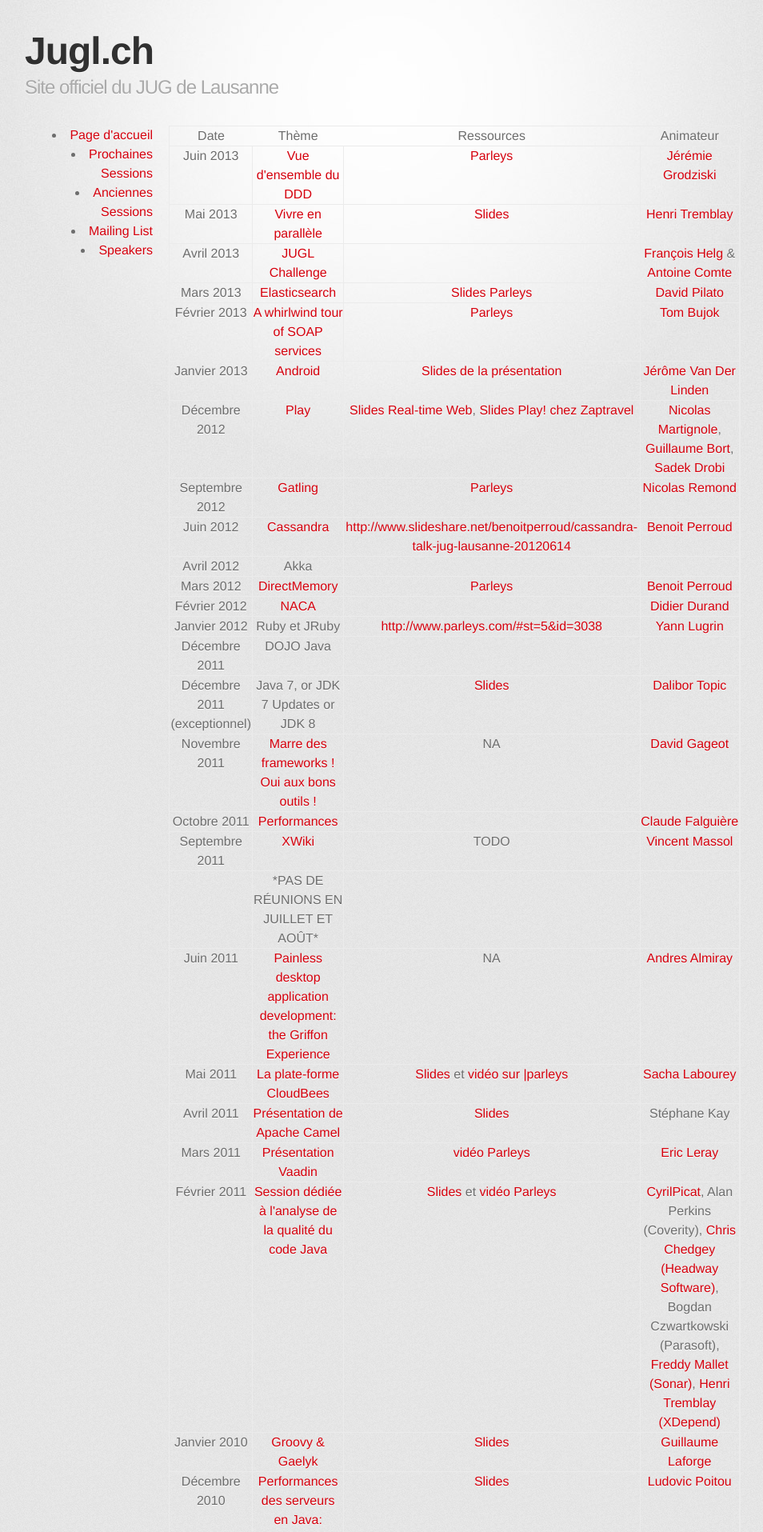
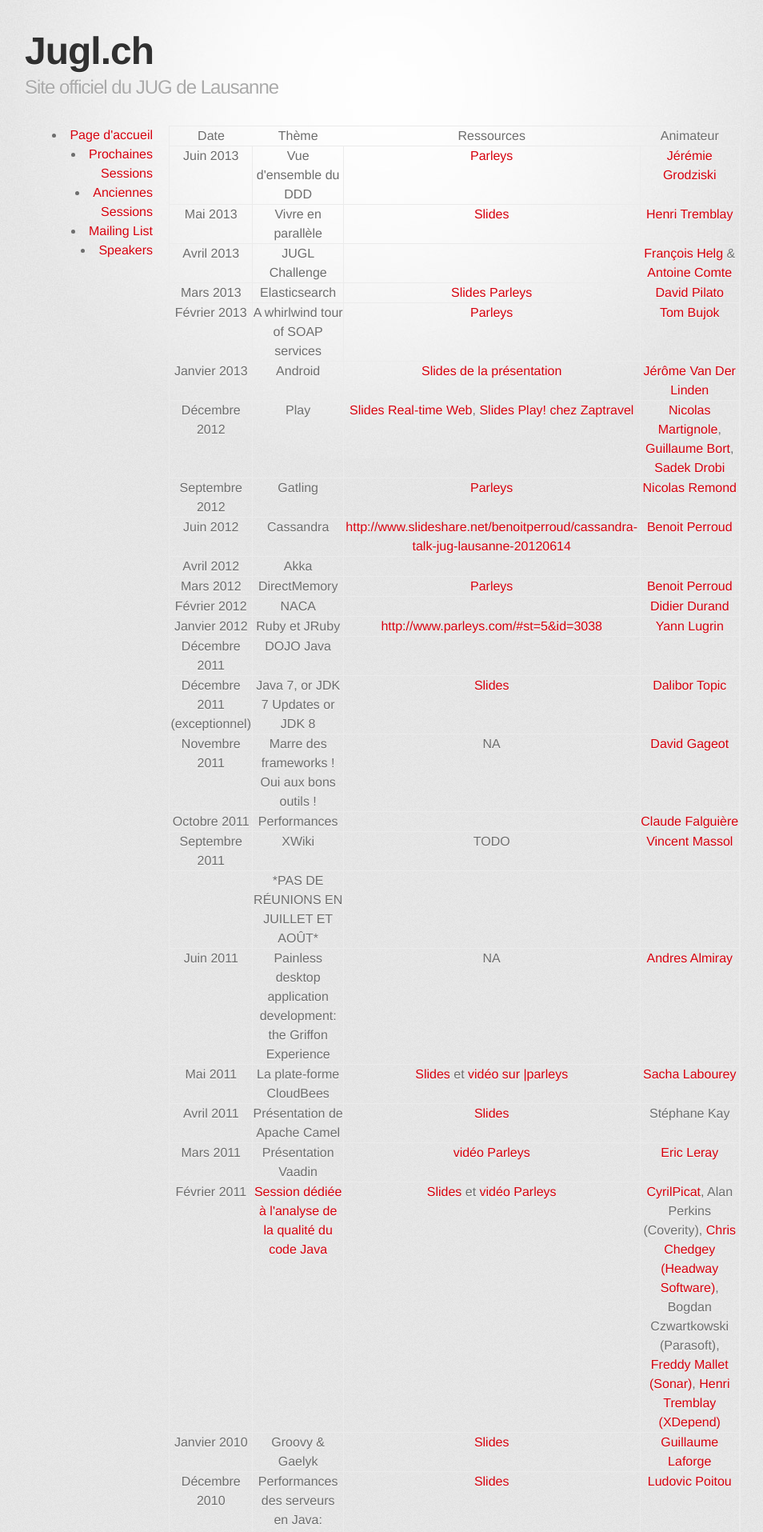
Before and after one commit to JUGLausanne/JUGLausanne.github.io, a Jekyll site: the page built from previous.html, in a window 1280 px wide. Shown: the top 1915 px of the page at 80% size, without its empty margins (159-1113 px from the left). Built offline with Jekyll 4.4.1, drawn with Linux system fonts in a browser that asks for light colours; some web fonts are replaced; Markdown is read by kramdown in place of the engine named in the settings.

Commit message:
Removing broken links to xwiki

```diff
--- a/previous.html
+++ b/previous.html
@@ -20,55 +20,55 @@
 	</tr>
 	<tr>
 		<td>Juin 2013</td>
-		<td><span class="wikilink"><a href="#">Vue d'ensemble du DDD</a></span></td>
+		<td><span class="wikilink">Vue d'ensemble du DDD</span></td>
 		<td><span class="wikiexternallink"><a href="http://www.parleys.com/play/51beda55e4b0d38b54f461b1">Parleys</a></span></td>
 		<td><span class="wikilink"><a href="http://www.grodziski.com/">Jérémie Grodziski</a></span></td>
 	</tr>
 	<tr>
 		<td>Mai 2013</td>
-		<td><span class="wikilink"><a href="#">Vivre en parallèle</a></span></td>
+		<td><span class="wikilink">Vivre en parallèle</span></td>
 		<td><span class="wikiexternallink"><a href="http://www.slideshare.net/henrit/vivre-en-parallle-jugl-2013">Slides</a></span></td>
 		<td><span class="wikilink"><a href="http://henritremblay.blogspot.fr">Henri Tremblay</a></span></td>
 	</tr>
 	<tr>
 		<td>Avril 2013</td>
-		<td><span class="wikilink"><a href="#">JUGL Challenge</a></span></td>
+		<td><span class="wikilink">JUGL Challenge</span></td>
 		<td></td>
 		<td><a href="https://twitter.com/francoishelg">François Helg</a> &amp; <a href="https://twitter.com/comte_a">Antoine Comte</a></td>
 	</tr>
 	<tr>
 		<td>Mars 2013</td>
-		<td><span class="wikilink"><a href="#"><span class="wikigeneratedlinkcontent">Elasticsearch</span></a></span></td>
+		<td><span class="wikilink">Elasticsearch</span></td>
 		<td><span class="wikiexternallink"><a href="http://fr.slideshare.net/dadoonet/lausanne-jug-elasticsearch">Slides</a></span> <span class="wikiexternallink"><a href="http://www.parleys.com/play/5178ea42e4b0c6dcd954641c">Parleys</a></span></td>
 		<td><span class="wikilink"><a href="http://dev.david.pilato.fr/"><span class="wikigeneratedlinkcontent">David Pilato</span></a></span></td>
 	</tr>
 	<tr>
 		<td>Février 2013</td>
-		<td><span class="wikilink"><a href="#"><span class="wikigeneratedlinkcontent">A whirlwind tour of SOAP services</span></a></span></td>
+		<td><span class="wikilink">A whirlwind tour of SOAP services</span></td>
 		<td><span class="wikiexternallink"><a href="http://www.parleys.com/play/51793c37e4b0736a5fa669f6">Parleys</a></span></td>
 		<td><span class="wikilink"><a href="http://www.reficio.org/"><span class="wikigeneratedlinkcontent">Tom Bujok</span></a></span></td>
 	</tr>
 	<tr>
 		<td>Janvier 2013</td>
-		<td><span class="wikilink"><a href="#"><span class="wikigeneratedlinkcontent">Android</span></a></span></td>
+		<td><span class="wikilink">Android</span></td>
 		<td><span class="wikiexternallink"><a href="http://fr.slideshare.net/jeromevdl/jug-lausanne-android-janvier2013">Slides de la présentation</a></span></td>
 		<td><span class="wikilink"><a href="http://www.javasioux.fr/blog/">Jérôme Van Der Linden</a></span></td>
 	</tr>
 	<tr>
 		<td>Décembre 2012</td>
-		<td><span class="wikilink"><a href="#"><span class="wikigeneratedlinkcontent">Play</span></a></span></td>
+		<td><span class="wikilink">Play</span></td>
 		<td><span class="wikiexternallink"><a href="http://fr.slideshare.net/JUGLausanne/2012-12playframework-realtime-web">Slides Real-time Web</a></span>, <span class="wikiexternallink"><a href="http://fr.slideshare.net/JUGLausanne/play-chez-zaptravel-nicolas-martignole-december-2012">Slides Play! chez Zaptravel</a></span></td>
 		<td><span class="wikiexternallink"><a href="http://www.touilleur-express.fr/">Nicolas Martignole</a></span>, <span class="wikiexternallink"><a href="http://guillaume.bort.fr/">Guillaume Bort</a></span>, <span class="wikiexternallink"><a href="http://sadache.tumblr.com/">Sadek Drobi</a></span></td>
 	</tr>
 	<tr>
 		<td>Septembre 2012</td>
-		<td><span class="wikilink"><a href="#"><span class="wikigeneratedlinkcontent">Gatling</span></a></span></td>
+		<td><span class="wikilink">Gatling</span></td>
 		<td><span class="wikiexternallink"><a href="http://www.parleys.com/#st=5&amp;id=3665&amp;sl=0">Parleys</a></span></td>
 		<td><span class="wikicreatelink"><a href="http://nire.free.fr/"><span class="wikigeneratedlinkcontent">Nicolas Remond</span></a></span></td>
 	</tr>
 	<tr>
 		<td>Juin 2012</td>
-		<td><span class="wikilink"><a href="#"><span class="wikigeneratedlinkcontent">Cassandra</span></a></span></td>
+		<td><span class="wikilink">Cassandra</span></td>
 		<td><span class="wikiexternallink"><a class="wikimodel-freestanding" href="http://www.slideshare.net/benoitperroud/cassandra-talk-jug-lausanne-20120614"><span class="wikigeneratedlinkcontent">http://www.slideshare.net/benoitperroud/cassandra-talk-jug-lausanne-20120614</span></a></span></td>
 		<td><span class="wikilink"><a href="http://benoitperroud.blogspot.ch/">Benoit Perroud</a></span></td>
 	</tr>
@@ -80,13 +80,13 @@
 	</tr>
 	<tr>
 		<td>Mars 2012</td>
-		<td><span class="wikilink"><a href="#"><span class="wikigeneratedlinkcontent">DirectMemory</span></a></span></td>
+		<td><span class="wikilink">DirectMemory</span></td>
 		<td><span class="wikiexternallink"><a href="http://www.parleys.com/#st=5&amp;id=3664&amp;sl=0">Parleys</a></span></td>
 		<td><span class="wikilink"><a href="http://benoitperroud.blogspot.ch/">Benoit Perroud</a></span></td>
 	</tr>
 	<tr>
 		<td>Février 2012</td>
-		<td><span class="wikilink"><a href="#">NACA</a></span></td>
+		<td><span class="wikilink">NACA</span></td>
 		<td></td>
 		<td><span class="wikilink"><a href="http://media-tech.blogspot.ch/"><span class="wikigeneratedlinkcontent">Didier Durand</span></a></span></td>
 	</tr>
@@ -111,19 +111,19 @@
 	</tr>
 	<tr>
 		<td>Novembre 2011</td>
-		<td><span class="wikilink"><a href="#"><span class="wikigeneratedlinkcontent">Marre des frameworks ! Oui aux bons outils !</span></a></span></td>
+		<td><span class="wikilink">Marre des frameworks ! Oui aux bons outils !</span></td>
 		<td>NA</td>
 		<td><span class="wikilink"><a href="http://blog.javabien.net/"><span class="wikigeneratedlinkcontent">David Gageot</span></a></span></td>
 	</tr>
 	<tr>
 		<td>Octobre 2011</td>
-		<td><span class="wikilink"><a href="#"><span class="wikigeneratedlinkcontent">Performances</span></a></span></td>
+		<td><span class="wikilink">Performances</span></td>
 		<td></td>
 		<td><span class="wikiexternallink"><a href="http://cfalguiere.wordpress.com/">Claude Falguière</a></span></td>
 	</tr>
 	<tr>
 		<td>Septembre 2011</td>
-		<td><span class="wikilink"><a href="#">XWiki</a></span></td>
+		<td><span class="wikilink">XWiki</span></td>
 		<td>TODO</td>
 		<td><span class="wikiexternallink"><a href="http://massol.myxwiki.org/xwiki/bin/view/XWiki/VincentMassol">Vincent Massol</a></span></td>
 	</tr>
@@ -135,25 +135,25 @@
 	</tr>
 	<tr>
 		<td>Juin 2011</td>
-		<td><span class="wikilink"><a href="#">Painless desktop application development: the Griffon Experience</a></span></td>
+		<td><span class="wikilink">Painless desktop application development: the Griffon Experience</span></td>
 		<td>NA</td>
 		<td><a href="http://jroller.com/aalmiray/">Andres Almiray</a></td>
 	</tr>
 	<tr>
 		<td>Mai 2011</td>
-		<td><span class="wikilink"><a href="#">La plate-forme CloudBees</a></span></td>
+		<td><span class="wikilink">La plate-forme CloudBees</span></td>
 		<td><span class="wikiattachmentlink"><a href="http://fr.slideshare.net/JUGLausanne/cloudbees-sacha-labourey">Slides</a></span> et <span class="wikiexternallink"><a href="http://www.parleys.com/#st=5&amp;id=2464&amp;sl=0">vidéo sur |parleys</a></span></td>
 		<td><span class="wikiexternallink"><a href="http://sacha.labourey.com/">Sacha Labourey</a></span></td>
 	</tr>
 	<tr>
 		<td>Avril 2011</td>
-		<td><span class="wikilink"><a href="#">Présentation de Apache Camel</a></span></td>
+		<td><span class="wikilink">Présentation de Apache Camel</span></td>
 		<td><span class="wikiattachmentlink"><a href="http://fr.slideshare.net/JUGLausanne/apache-camel-27809422">Slides</a></span></td>
 		<td>Stéphane Kay</td>
 	</tr>
 	<tr>
 		<td>Mars 2011</td>
-		<td><span class="wikilink"><a href="#"><span class="wikigeneratedlinkcontent">Présentation Vaadin</span></a></span></td>
+		<td><span class="wikilink">Présentation Vaadin</span></td>
 		<td><span class="wikiexternallink"><a href="http://www.parleys.com/d/2317">vidéo Parleys</a></span></td>
 		<td><span class="wikilink"><a href="http://www.linkedin.com/pub/eric-leray/b/3a1/714"><span class="wikigeneratedlinkcontent">Eric Leray</span></a></span></td>
 	</tr>
@@ -165,32 +165,32 @@
 	</tr>
 	<tr>
 		<td>Janvier 2010</td>
-		<td><span class="wikilink"><a href="#">Groovy &amp; Gaelyk</a></span></td>
+		<td><span class="wikilink">Groovy &amp; Gaelyk</span></td>
 		<td><span class="wikiexternallink"><a href="http://www.slideshare.net/glaforge/groovy-and-gaelyk-lausanne-jug-2011-guillaume-laforge">Slides</a></span></td>
 		<td><span class="wikiexternallink"><a href="http://glaforge.appspot.com/">Guillaume Laforge</a></span></td>
 	</tr>
 	<tr>
 		<td>Décembre 2010</td>
-		<td><span class="wikilink"><a href="#">Performances des serveurs en Java: l'expérience du projet OpenDS</a></span></td>
+		<td><span class="wikilink">Performances des serveurs en Java: l'expérience du projet OpenDS</span></td>
 		<td><span class="wikiattachmentlink"><a href="http://fr.slideshare.net/JUGLausanne/open-ds">Slides</a></span>
 			</td>
 		<td><span class="wikilink"><a href="http://ludopoitou.wordpress.com/"><span class="wikigeneratedlinkcontent">Ludovic Poitou</span></a></span></td>
 	</tr>
 	<tr>
 		<td>Novembre 2010</td>
-		<td><span class="wikilink"><a href="#"><span class="wikigeneratedlinkcontent">Spring Batch</span></a></span></td>
+		<td><span class="wikilink">Spring Batch</span></td>
 		<td><span class="wikiattachmentlink"><a href="http://fr.slideshare.net/JUGLausanne/spring-batch-27809270">Slides</a></span></td>
 		<td><span class="wikilink"><a href="http://julien.jakubowski.fr/"><span class="wikigeneratedlinkcontent">Julien Jakubowski</span></a></span></td>
 	</tr>
 	<tr>
 		<td>Octobre 2010</td>
-		<td><span class="wikilink"><a href="#"><span class="wikigeneratedlinkcontent">Infinispan</span></a></span></td>
+		<td><span class="wikilink">Infinispan</span></td>
 		<td><span class="wikiattachmentlink"><a href="http://fr.slideshare.net/JUGLausanne/infinispan-galder-zamarreno-october-2010">Slides</a></span></td>
 		<td><span class="wikilink"><a href="http://galder.zamarreno.com/"><span class="wikigeneratedlinkcontent">Galder Zamarreno</span></a></span></td>
 	</tr>
 	<tr>
 		<td>Septembre 2010</td>
-		<td><span class="wikilink"><a href="#"><span class="wikigeneratedlinkcontent">No Sql</span></a></span></td>
+		<td><span class="wikilink"><span class="wikigeneratedlinkcontent">No Sql</span></td>
 		<td><span class="wikiattachmentlink"><a href="http://fr.slideshare.net/JUGLausanne/2010-09no-sql">Slides</a></span></td>
 		<td><span class="wikilink"><a href="https://twitter.com/omallassi"><span class="wikigeneratedlinkcontent">Olivier Mallassi</span></a></span></td>
 	</tr>
@@ -232,19 +232,19 @@
 	</tr>
 	<tr>
 		<td>Janvier 2010</td>
-		<td><span class="wikilink"><a href="#">Introduction à Scala</a></span></td>
+		<td><span class="wikilink">Introduction à Scala</span></td>
 		<td><span class="wikiattachmentlink"><a href="http://fr.slideshare.net/JUGLausanne/2010-01scala-intro">Slides</a></span></td>
 		<td><span class="wikiexternallink"><a href="http://people.epfl.ch/michel.schinz">Michel Schinz</a></span></td>
 	</tr>
 	<tr>
 		<td>Décembre 2009</td>
-		<td><span class="wikilink"><a href="#">Introduction Groovy / Grails</a></span></td>
+		<td><span class="wikilink">Introduction Groovy / Grails</span></td>
 		<td><span class="wikiattachmentlink"><a href="http://fr.slideshare.net/JUGLausanne/introduction-groovy-grails">Slides</a></span> et <span class="wikiexternallink"><a href="https://forge.octo.com/svn/jugl/2009-12_GroovyGrails">sources des demos</a></span></td>
 		<td><span class="wikilink"><a href="https://twitter.com/cyrilpicat">Cyril Picat</a></span></td>
 	</tr>
 	<tr>
 		<td>Novembre 2009</td>
-		<td><span class="wikilink"><a href="#">Real-Time, Java and beyond...</a></span></td>
+		<td><span class="wikilink">Real-Time, Java and beyond...</span></td>
 		<td></td>
 		<td><span class="wikiexternallink"><a href="http://www.honig-spring.dk/">Jesper Honig Spring</a></span></td>
 		<td></td>
@@ -276,19 +276,19 @@
 	<tr>
 		<td>Avril 2009
 			</td>
-		<td><span class="wikilink"><a href="/xwiki/bin/view/Main/Pr%C3%A9sentation+de+SONAR">Présentation de SONAR</a></span></td>
+		<td><span class="wikilink">Présentation de SONAR</span></td>
 		<td><span class="wikiattachmentlink"><a href="http://fr.slideshare.net/JUGLausanne/2009-04sonar">Slides</a></span></td>
 		<td><a href="http://www.sonarqube.org/author/freddymallet/">Freddy Mallet</a>, <span class="wikiexternallink"><a href="http://www.sonarsource.com/">SonarSource</a></span></td>
 	</tr>
 	<tr>
 		<td>Mars 2009</td>
-		<td><span class="wikilink"><a href="#"><span class="wikigeneratedlinkcontent">Présentation Maven2</span></a></span></td>
+		<td><span class="wikilink">Présentation Maven2</span></td>
 		<td>La présentation et les exemples sont <ins><span class="wikiexternallink"><a href="http://forge.octo.com/svn/jugl/2009-03_Maven2">ici</a></span></ins></td>
 		<td><span class="wikilink"><a href="http://www.linkedin.com/pub/philippe-kernevez/0/8b2/b02">Philippe Kernévez</a></span></td>
 	</tr>
 	<tr>
 		<td>Février 2009</td>
-		<td><span class="wikilink"><a href="#"><span class="wikigeneratedlinkcontent">Introduction à Google Web Toolkit (GWT)</span></a></span></td>
+		<td><span class="wikilink">Introduction à Google Web Toolkit (GWT)</span></td>
 		<td>La présentation et les exemples sont <ins><span class="wikiexternallink"><a href="http://forge.octo.com/svn/jugl/2009-01_Gwt">ici</a></span></ins></td>
 		<td><span class="wikilink"><a href="http://www.linkedin.com/pub/philippe-kernevez/0/8b2/b02">Philippe Kernévez</a></span></td>
 	</tr>
```
